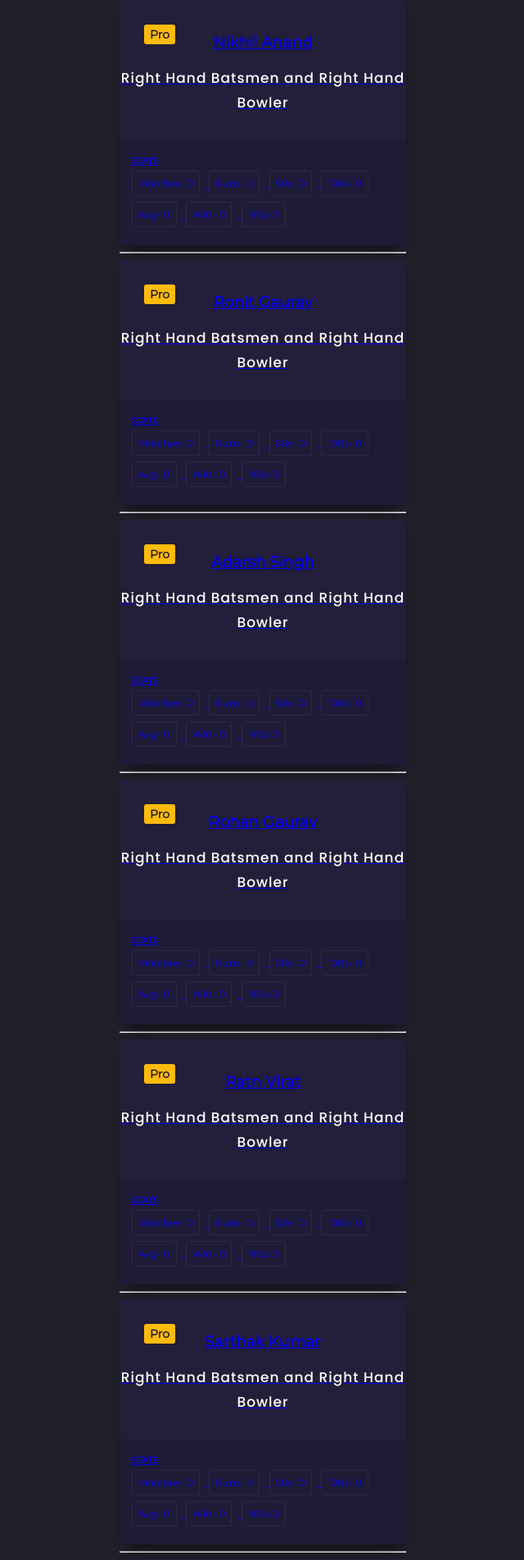
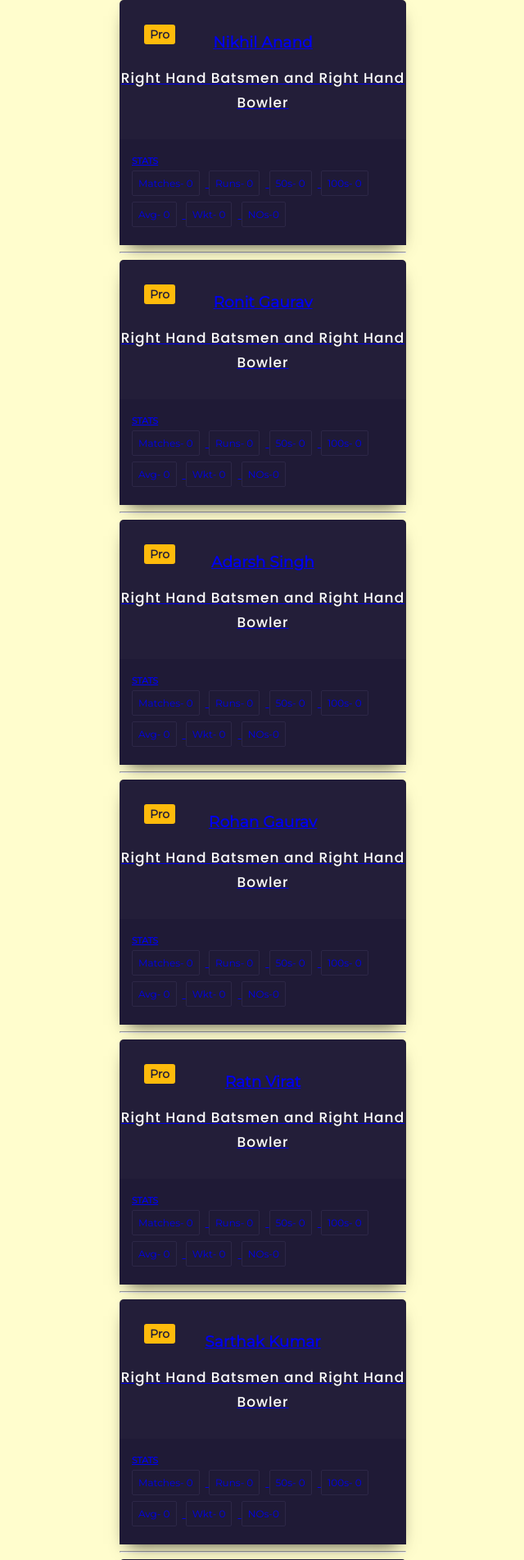
Before and after one commit to rishabhgaurav007/IndoorCricketScoring, a Django app: page / in a window 1280 px wide. Shown: the top 1903 px of the page at 82% size, without its empty margins (319-959 px from the left). Run offline with Django 3.2, Linux system fonts and the light colour scheme; data comes from the database, SQL or seed files in the repository.

Commit message:
UI Changes and Admin

```diff
--- a/static/styles.css
+++ b/static/styles.css
@@ -10,15 +10,15 @@
 	--white: #ffffff;
 	--light: #f0eff3;
 	--black: #000000;
-	--dark-blue: #1f2029;
-	--dark-light: #353746;
+	--dark-blue: #716f70;
+	--dark-light: #36cf34;
 	--red: #da2c4d;
 	--yellow: #f8ab37;
 	--grey: #ecedf3;
 }
 
 body {
-    background-color: var(--dark-blue);
+    background-color: #fffdcd;
     font-family: Montserrat, sans-serif;
 
     display: flex;
```
